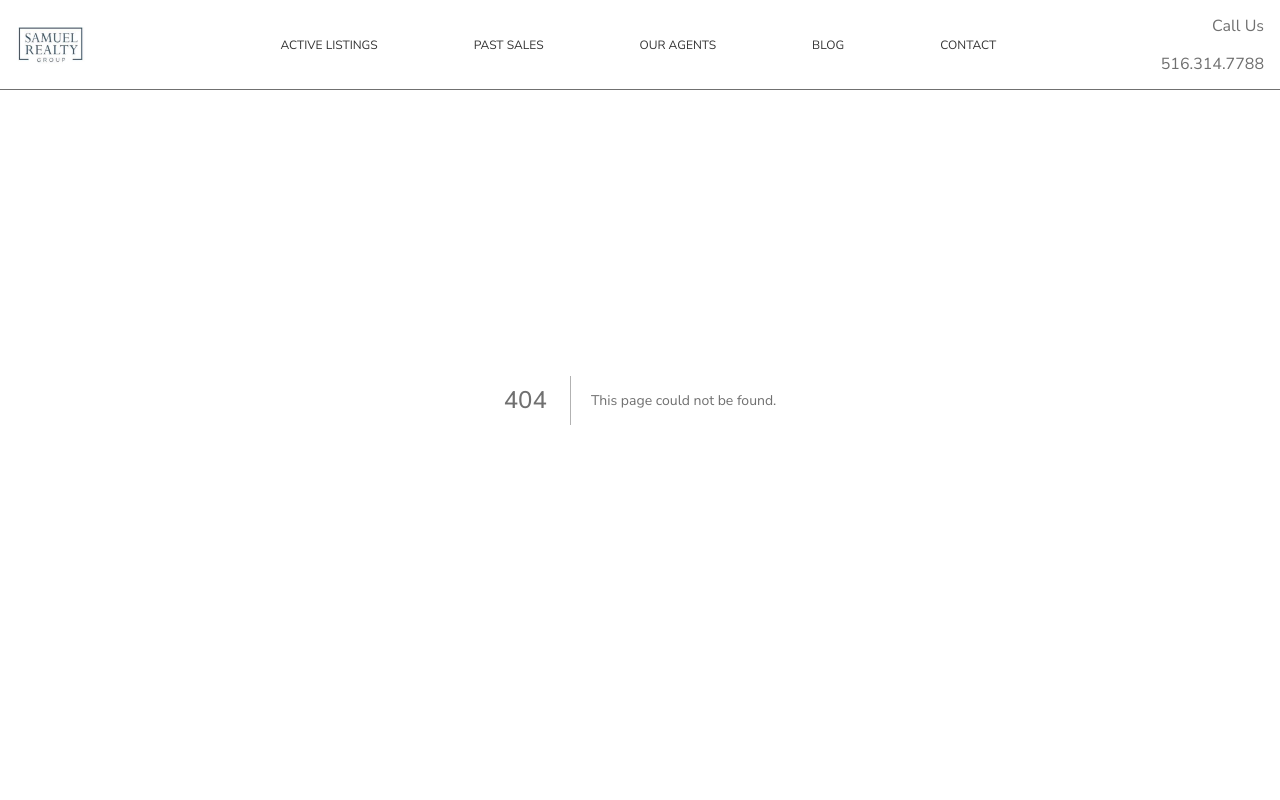
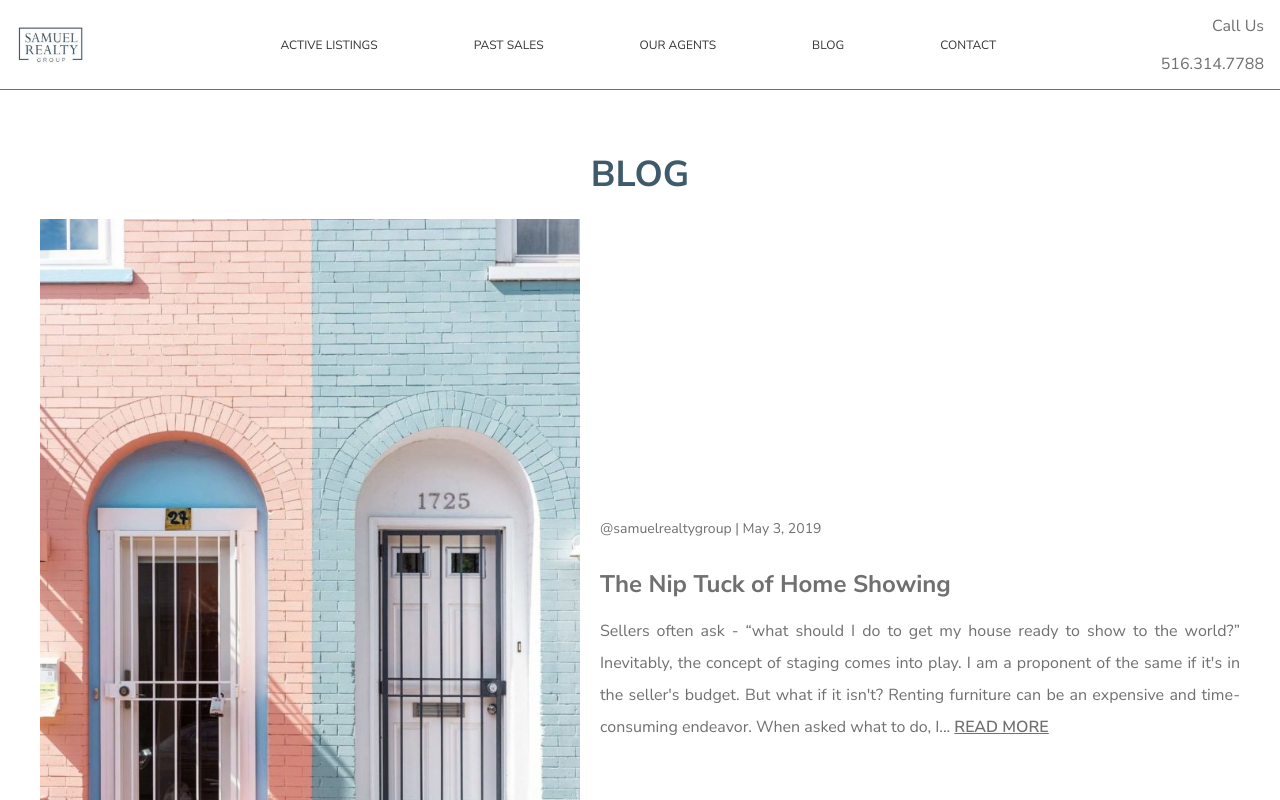
Before and after one commit to Dimeba/samuel-realty-grp, a Next.js app: page /blog in a window 1280 px wide. Before the commit this address had no page. Shown: the top 800 px of the page. Built offline with nearby package versions, Linux system fonts and the light colour scheme.

Commit message:
Added Blog page

```diff
--- /dev/null
+++ b/app/blog/page.js
@@ -0,0 +1,11 @@
+import Blog from "@/components/blog/Blog";
+
+export default function BlogPage() {
+  return (
+    <main>
+      <div>
+        <Blog />
+      </div>
+    </main>
+  );
+}
--- a/app/page.js
+++ b/app/page.js
@@ -4,7 +4,7 @@ import Header from "@/components/Header";
 import SocialMedia from "@/components/SocialMedia";
 import Button from "@/components/Button";
 import Footer from "@/components/Footer";
-import Properties from "@/components/Properties";
+import PropertiesTest from "@/components/PropertiesTest";
 
 export default async function Home() {
   return (
@@ -15,7 +15,7 @@ export default async function Home() {
         <SocialMedia />
       </div>
       <div>
-        <Properties />
+        <PropertiesTest />
       </div>
     </main>
   );
--- a/components/Properties.js
+++ b/components/Properties.js
@@ -53,9 +53,10 @@ const Properties = () => {
     },
   ];
 
-  // Finding the active tab content
+  //Finding the active tab content
   const activeContent = tabContents.find((tab) => tab.id === activeTab);
 
+  //Going through images
   const nextSlide = () => {
     setCurrentIndex((prevIndex) =>
       prevIndex === activeContent.images.length - 1 ? 0 : prevIndex + 1
@@ -82,7 +83,7 @@ const Properties = () => {
           </button>
         ))}
       </div>
-      {/* Display content based on the active tab */}
+      {/* Showin content based on the active tab */}
       <div className={styles.cards}>
         {activeContent && (
           <>
--- /dev/null
+++ b/components/PropertiesTest.module.scss
@@ -0,0 +1,32 @@
+.mainContainer {
+  display: flex;
+  justify-content: center;
+  align-items: center;
+  flex-direction: column;
+  height: 100%;
+  width: 100vw;
+  margin-top: 20px;
+}
+
+.properties {
+  display: flex;
+  flex-direction: column;
+  align-items: center;
+  width: 20%;
+}
+
+.property {
+  margin-bottom: 20px;
+  padding: 20px;
+  width: 100%;
+}
+
+.headline {
+  font-size: 20px;
+  margin-bottom: 10px;
+}
+
+.paragraph {
+  font-size: 16px;
+  margin-bottom: 10px;
+}
--- /dev/null
+++ b/components/blog/Blog.js
@@ -0,0 +1,35 @@
+import styles from "./Blog.module.scss";
+import Link from "next/link";
+
+const BlogPage = () => {
+  return (
+    <div className={styles.mainContainer}>
+      <h2 className={styles.headline}>Blog</h2>
+      <div className={styles.contentRow}>
+        <div className={styles.image}>
+          <img src="/images/blog.jpg" alt="Colorful doors" />
+        </div>
+        <div className={styles.blogPost}>
+          <p className={styles.blogPostDate}>
+            @samuelrealtygroup | May 3, 2019
+          </p>
+          <h2 className={styles.blogPostHeadline}>
+            The Nip Tuck of Home Showing
+          </h2>
+          <p className={styles.paragraph}>
+            Sellers often ask - “what should I do to get my house ready to show
+            to the world?” Inevitably, the concept of staging comes into play. I
+            am a proponent of the same if it's in the seller's budget. But what
+            if it isn't? Renting furniture can be an expensive and
+            time-consuming endeavor. When asked what to do, I...{" "}
+            <Link href="/read-more" passHref>
+              <span className={styles.readMore}>READ MORE</span>
+            </Link>
+          </p>
+        </div>
+      </div>
+    </div>
+  );
+};
+
+export default BlogPage;
--- /dev/null
+++ b/components/blog/Blog.module.scss
@@ -0,0 +1,78 @@
+@use "@/app/base";
+
+.mainContainer {
+  display: flex;
+  flex-direction: column;
+  align-items: center;
+  padding: 120px 20px 40px;
+  width: 100%;
+  color: base.$gray;
+}
+
+.headline {
+  font-size: 36px;
+  color: base.$primary;
+  text-transform: uppercase;
+  margin-bottom: 20px;
+  text-align: center;
+  width: 100%;
+}
+
+.contentRow {
+  display: flex;
+  justify-content: center;
+  align-items: center;
+  width: 100%;
+  max-width: 1200px;
+}
+
+.image {
+  width: 45%;
+  height: auto;
+  display: flex;
+  justify-content: center;
+}
+
+.image img {
+  max-width: 100%;
+  height: auto;
+}
+
+.blogPost {
+  width: 55%;
+  padding-left: 20px;
+  display: flex;
+  flex-direction: column;
+  justify-content: center;
+}
+
+.blogPostDate {
+  color: base.$gray;
+  font-size: 14px;
+  margin-bottom: 10px;
+}
+
+.blogPostHeadline {
+  font-size: 24px;
+  margin-bottom: 15px;
+  color: base.$gray;
+  font-weight: bold;
+}
+
+.paragraph {
+  font-size: 16px;
+  line-height: 2;
+  margin: 0;
+  padding: 0;
+  color: base.$gray;
+  text-align: justify;
+}
+
+.readMore {
+  color: base.$gray;
+  font-size: 16px;
+  font-weight: 600;
+  cursor: pointer;
+  text-decoration: none;
+  display: inline;
+}
```
Also changed, not shown: components/PropertiesTest.js (added, +43 -0 lines), public/images/blog.jpg (added).
